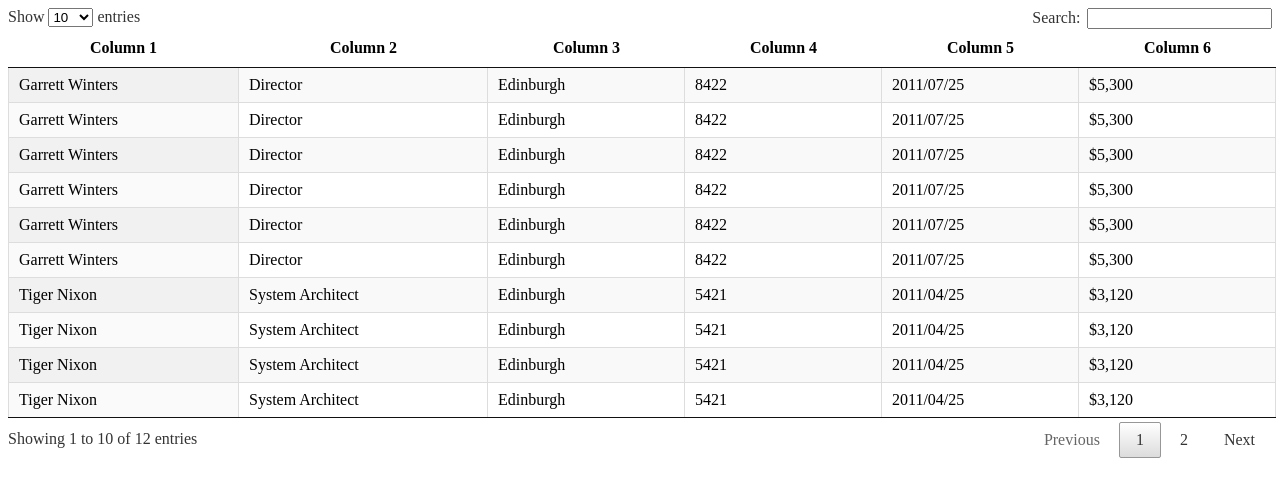
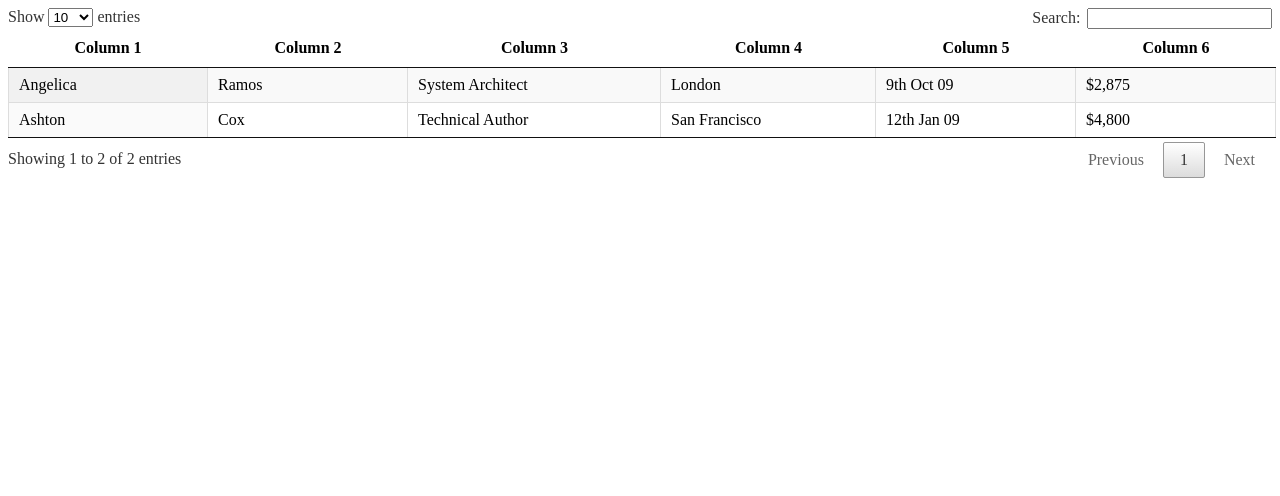
Before and after one commit to raymondSeger/testDataTable, a plain HTML site: page index.html in a window 1280 px wide. Drawn offline with Linux system fonts and the light colour scheme.

Commit message:
example of server side data fetch
https://datatables.net/manual/server-side

```diff
--- /dev/null
+++ b/api/exampleJSONReturn.json
@@ -0,0 +1,23 @@
+{
+    "draw": 1,
+    "recordsTotal": 2,
+    "recordsFiltered": 2,
+    "data": [
+        [
+            "Angelica",
+            "Ramos",
+            "System Architect",
+            "London",
+            "9th Oct 09",
+            "$2,875"
+        ],
+        [
+            "Ashton",
+            "Cox",
+            "Technical Author",
+            "San Francisco",
+            "12th Jan 09",
+            "$4,800"
+        ]
+    ]
+}
--- a/index.html
+++ b/index.html
@@ -52,98 +52,17 @@ $(document).ready(function(){
 	        "8422",
 	        "2011/07/25",
 	        "$5,300"
-	    ],
-	     [
-	        "Tiger Nixon",
-	        "System Architect",
-	        "Edinburgh",
-	        "5421",
-	        "2011/04/25",
-	        "$3,120"
-	    ],
-	    [
-	        "Garrett Winters",
-	        "Director",
-	        "Edinburgh",
-	        "8422",
-	        "2011/07/25",
-	        "$5,300"
-	    ],
-	    [
-	        "Tiger Nixon",
-	        "System Architect",
-	        "Edinburgh",
-	        "5421",
-	        "2011/04/25",
-	        "$3,120"
-	    ],
-	    [
-	        "Garrett Winters",
-	        "Director",
-	        "Edinburgh",
-	        "8422",
-	        "2011/07/25",
-	        "$5,300"
-	    ],
-	     [
-	        "Tiger Nixon",
-	        "System Architect",
-	        "Edinburgh",
-	        "5421",
-	        "2011/04/25",
-	        "$3,120"
-	    ],
-	    [
-	        "Garrett Winters",
-	        "Director",
-	        "Edinburgh",
-	        "8422",
-	        "2011/07/25",
-	        "$5,300"
-	    ],
-	    [
-	        "Tiger Nixon",
-	        "System Architect",
-	        "Edinburgh",
-	        "5421",
-	        "2011/04/25",
-	        "$3,120"
-	    ],
-	    [
-	        "Garrett Winters",
-	        "Director",
-	        "Edinburgh",
-	        "8422",
-	        "2011/07/25",
-	        "$5,300"
-	    ],
-	     [
-	        "Tiger Nixon",
-	        "System Architect",
-	        "Edinburgh",
-	        "5421",
-	        "2011/04/25",
-	        "$3,120"
-	    ],
-	    [
-	        "Garrett Winters",
-	        "Director",
-	        "Edinburgh",
-	        "8422",
-	        "2011/07/25",
-	        "$5,300"
-	    ],
+	    ]
 	]
 
 
-	var table = $('#table_id').DataTable({
-		data: data,
-	});
-
-	table.on( 'draw', function () {
-	    alert( 'Table redrawn' );
+	$('#table_id').DataTable( {
+	    serverSide: true,
+	    ajax: {
+	        url: 'http://localhost/testDataTable/api/exampleJSONReturn.json',
+	        type: 'POST'
+	    }
 	} );
-
 });
 
 </script>
```
